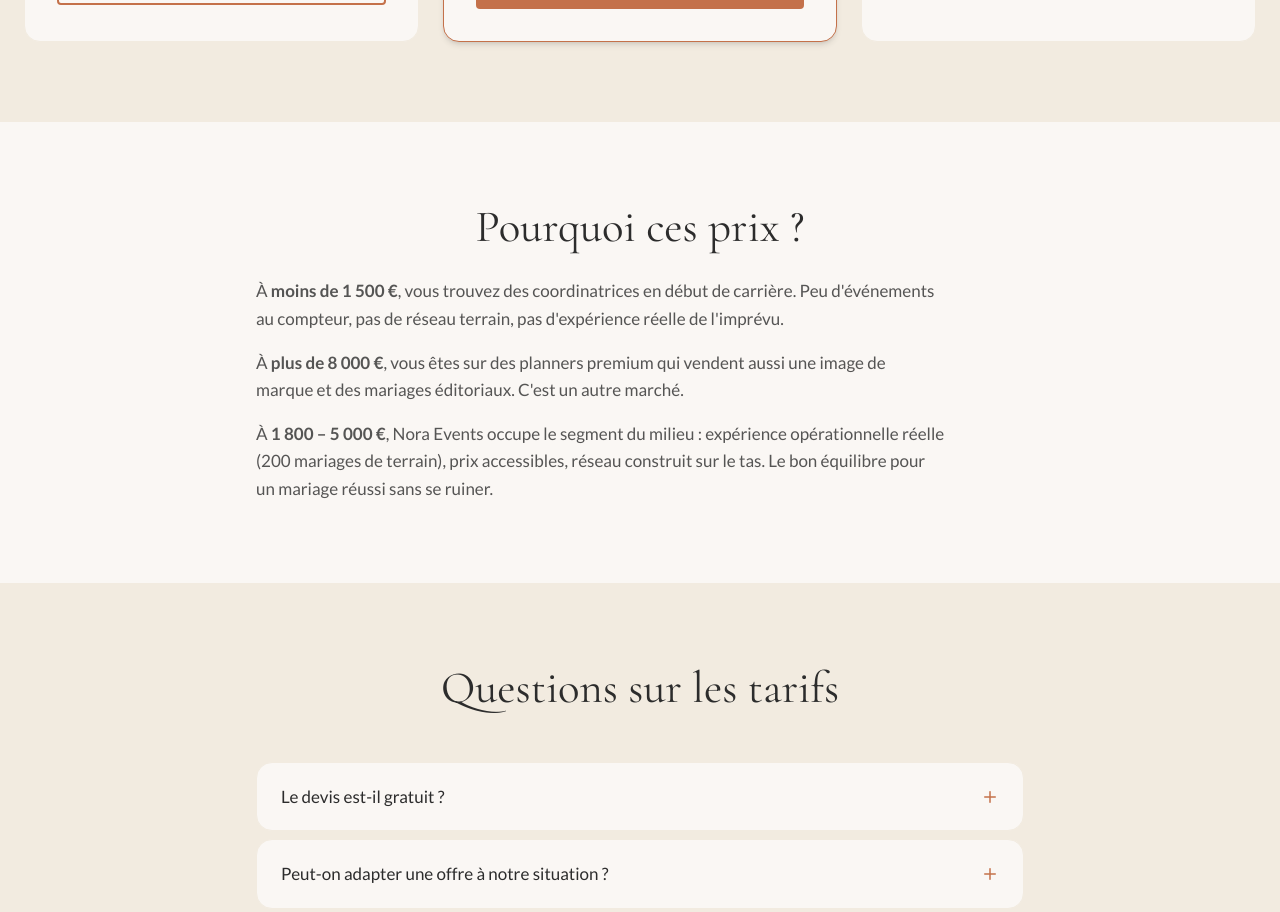
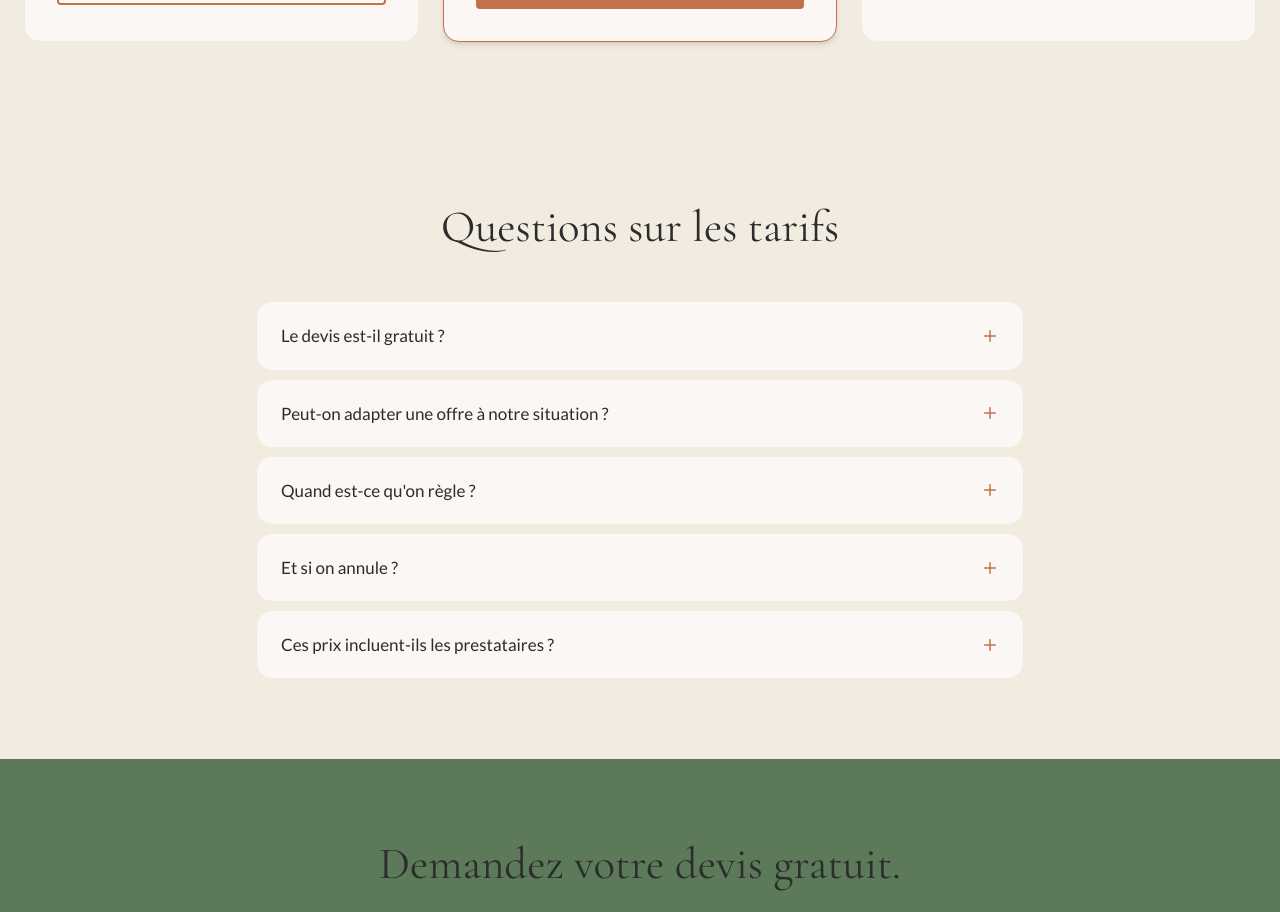
Before and after one commit to noraevents/nora-events, a Next.js app: page /tarifs in a window 1280 px wide. Shown: the part 1000-1912 px from the top of the page. Built offline with nearby package versions, Linux system fonts and the light colour scheme.

Commit message:
Supprime section Pourquoi ces prix sur la page tarifs

```diff
--- a/app/(site)/tarifs/page.tsx
+++ b/app/(site)/tarifs/page.tsx
@@ -26,26 +26,6 @@ export default function TarifsPage() {
 
       <ApercuOffres detaille={true} />
 
-      <section className="py-20 px-6 bg-ivoire">
-        <div className="max-w-3xl mx-auto">
-          <h2 className="font-display text-3xl text-anthracite mb-6 text-center">Pourquoi ces prix ?</h2>
-          <div className="space-y-4 font-body text-anthracite/80 leading-relaxed">
-            <p>
-              À <strong>moins de 1 500 €</strong>, vous trouvez des coordinatrices en début de carrière.
-              Peu d'événements au compteur, pas de réseau terrain, pas d'expérience réelle de l'imprévu.
-            </p>
-            <p>
-              À <strong>plus de 8 000 €</strong>, vous êtes sur des planners premium qui vendent aussi
-              une image de marque et des mariages éditoriaux. C'est un autre marché.
-            </p>
-            <p>
-              À <strong>1 800 – 5 000 €</strong>, Nora Events occupe le segment du milieu : expérience
-              opérationnelle réelle (200 mariages de terrain), prix accessibles, réseau construit sur le
-              tas. Le bon équilibre pour un mariage réussi sans se ruiner.
-            </p>
-          </div>
-        </div>
-      </section>
 
       <FAQAccordeon items={faqTarifs} titre="Questions sur les tarifs" />
 
```
